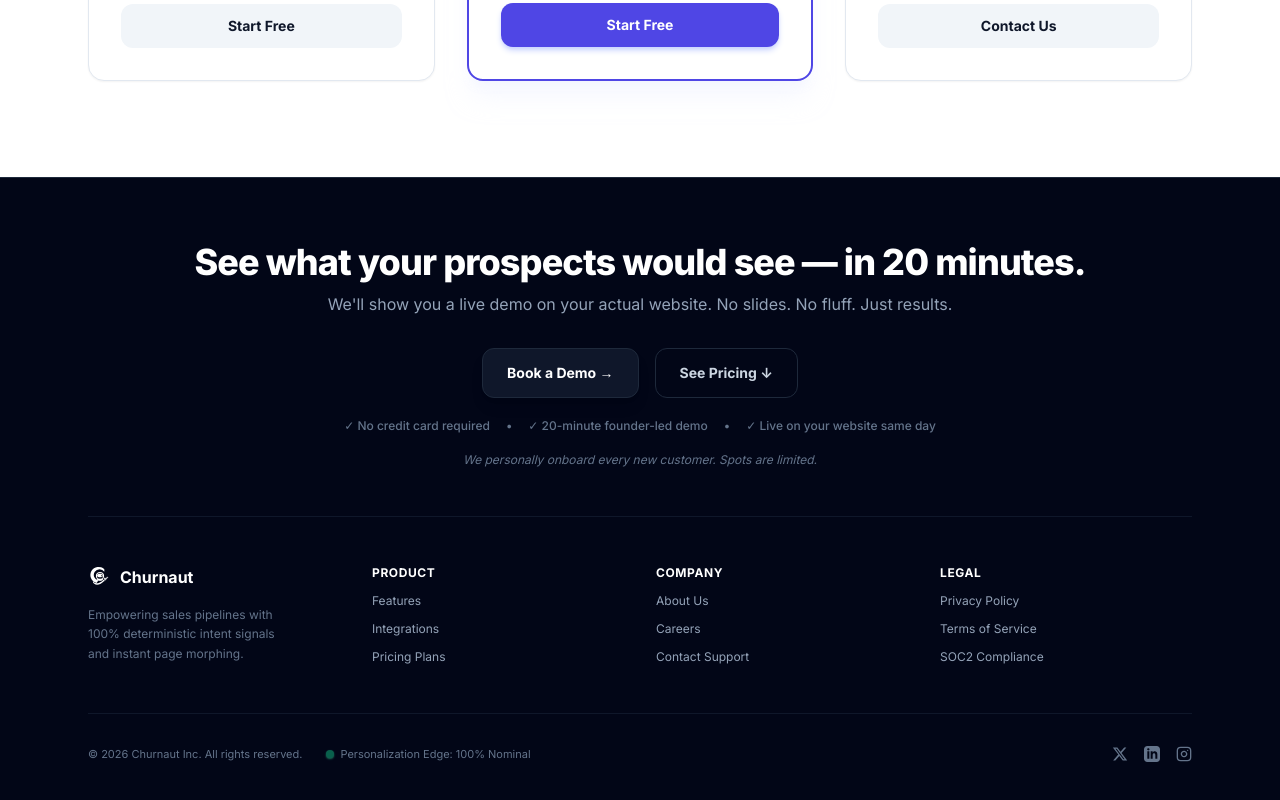
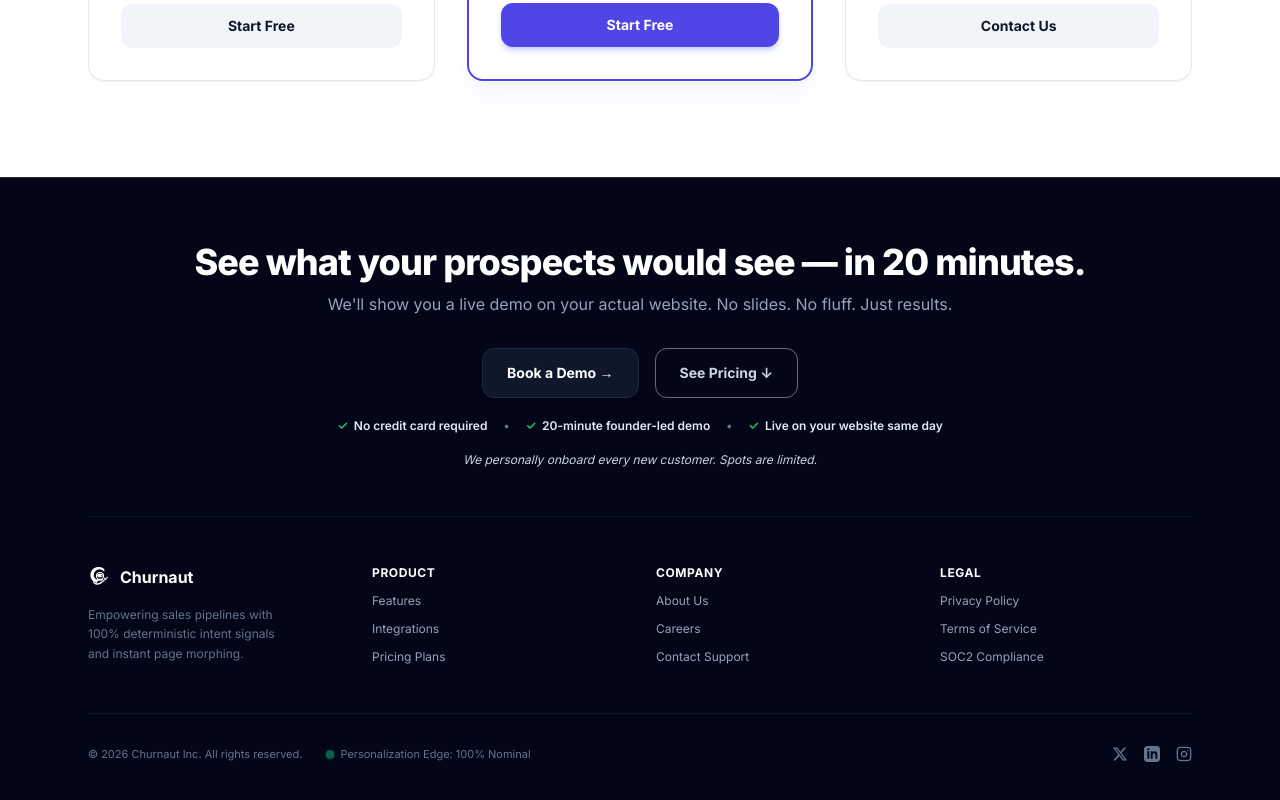
Before and after one commit to cherrylw1/SignalRoute, a Next.js app: page / in a window 1280 px wide. Shown: the part 8088-8888 px from the top of the page. Built offline with nearby package versions, Linux system fonts and the light colour scheme.

Commit message:
Improve visibility of final CTA trust signals, checkmarks, dot dividers, urgency line, and ghost button border

```diff
--- a/src/app/page.tsx
+++ b/src/app/page.tsx
@@ -1623,23 +1623,23 @@ export default function ChurnautHome() {
                         e.preventDefault();
                         document.getElementById("pricing")?.scrollIntoView({ behavior: "smooth" });
                       }}
-                      className="inline-flex items-center justify-center px-6 py-3.5 text-sm font-bold text-slate-300 bg-transparent hover:bg-slate-900/50 hover:text-white border border-slate-800 hover:border-slate-700 rounded-xl transition-all duration-300"
+                      className="inline-flex items-center justify-center px-6 py-3.5 text-sm font-bold text-slate-300 bg-transparent hover:bg-slate-900/50 hover:text-white border border-white/40 hover:border-white/60 rounded-xl transition-all duration-300"
                     >
                       See Pricing &darr;
                     </a>
                   </div>
 
                   {/* Trust Signals */}
-                  <div className="flex flex-wrap items-center justify-center gap-x-4 gap-y-1.5 text-xs text-slate-500 font-medium mt-1">
-                    <span>✓ No credit card required</span>
-                    <span className="text-slate-850 hidden sm:inline">•</span>
-                    <span>✓ 20-minute founder-led demo</span>
-                    <span className="text-slate-850 hidden sm:inline">•</span>
-                    <span>✓ Live on your website same day</span>
+                  <div className="flex flex-wrap items-center justify-center gap-x-4 gap-y-1.5 text-xs text-slate-200 font-semibold mt-1">
+                    <span className="flex items-center gap-1.5"><span className="text-[#22c55e] font-bold">✓</span> No credit card required</span>
+                    <span className="text-slate-500 hidden sm:inline">•</span>
+                    <span className="flex items-center gap-1.5"><span className="text-[#22c55e] font-bold">✓</span> 20-minute founder-led demo</span>
+                    <span className="text-slate-500 hidden sm:inline">•</span>
+                    <span className="flex items-center gap-1.5"><span className="text-[#22c55e] font-bold">✓</span> Live on your website same day</span>
                   </div>
 
                   {/* Urgency Line */}
-                  <p className="text-xs italic text-slate-500 mt-0.5">
+                  <p className="text-xs italic text-slate-300 mt-0.5">
                     We personally onboard every new customer. Spots are limited.
                   </p>
                 </div>
```
